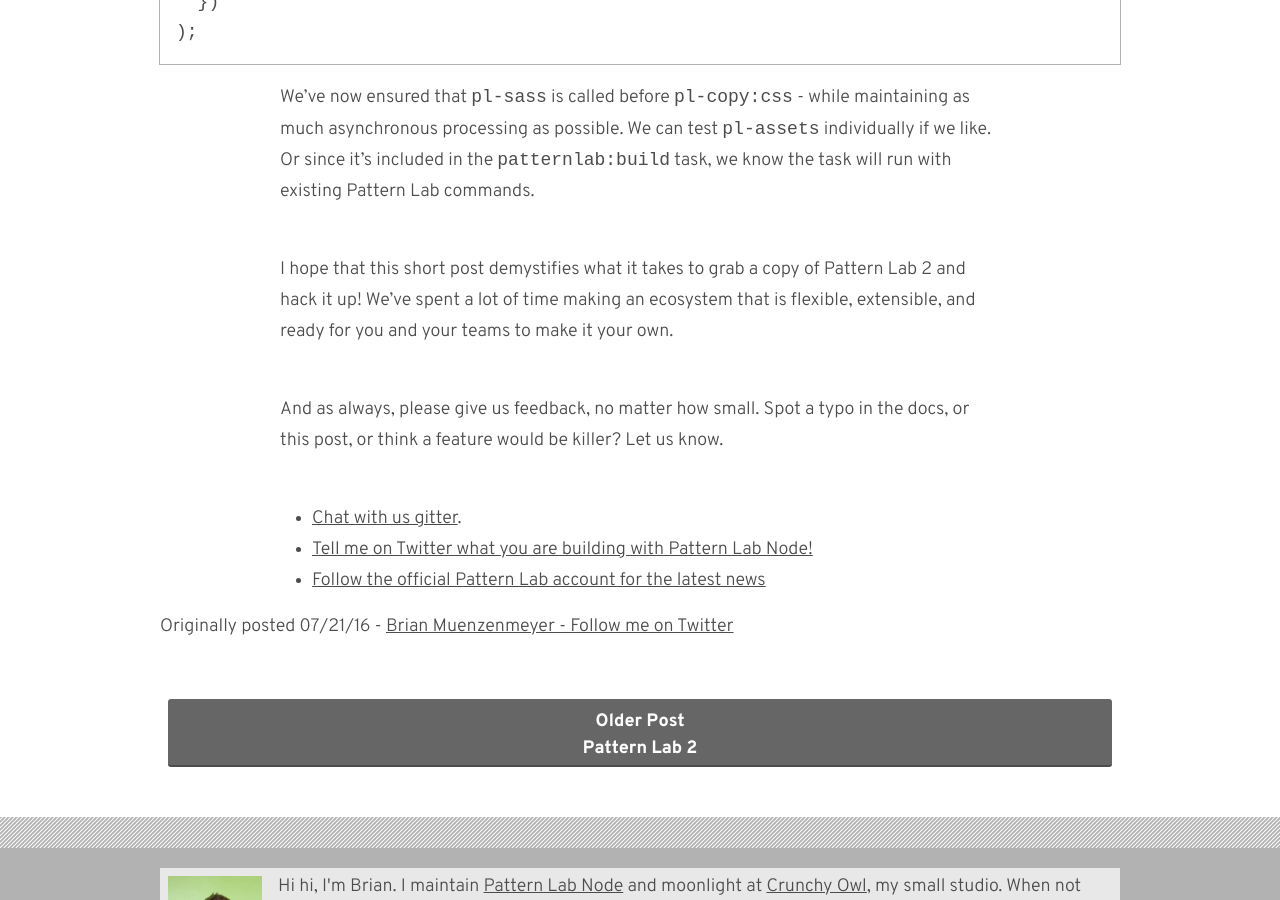
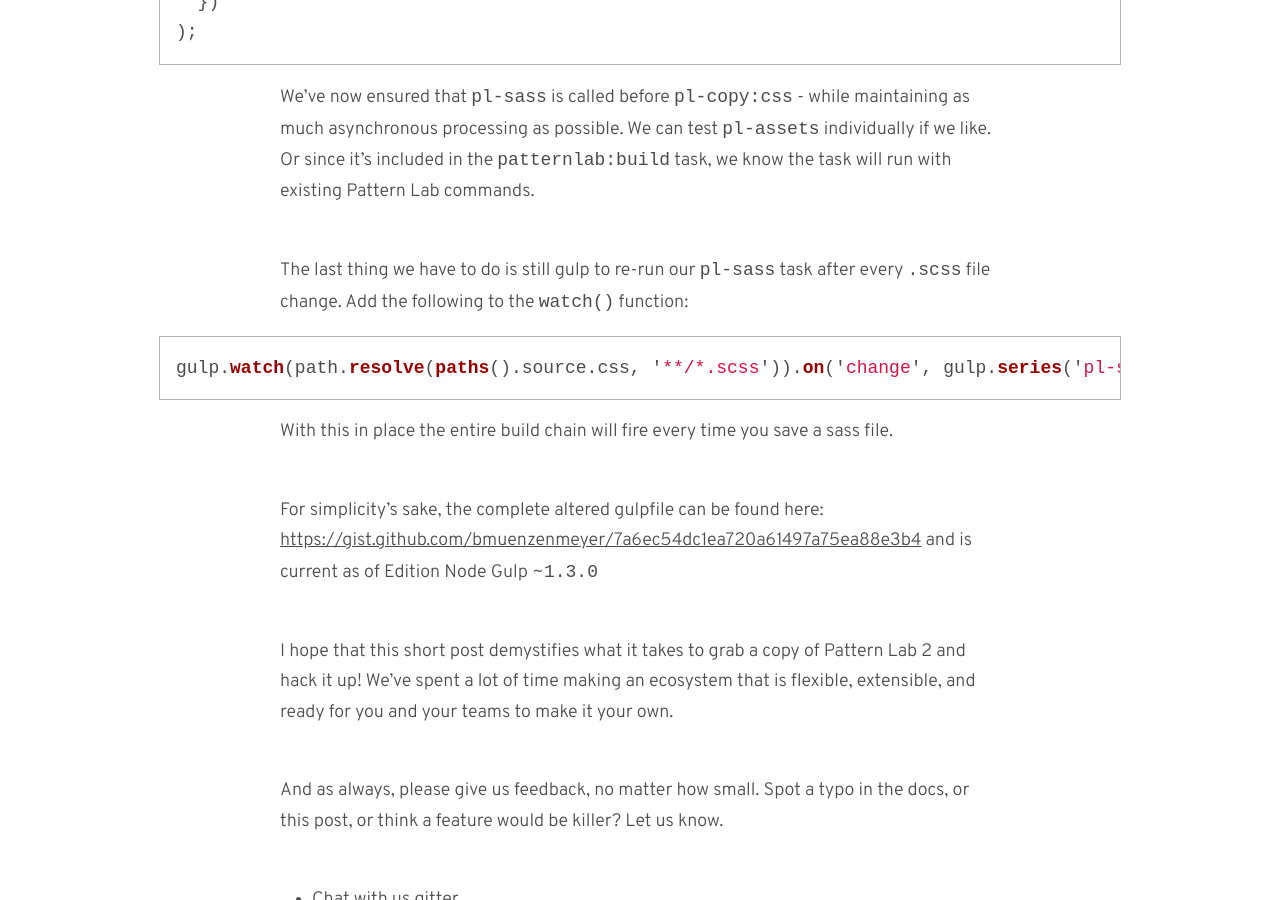
Before and after one commit to bmuenzenmeyer/bmuenzenmeyer.github.io, a Jekyll site: the page built from _posts/2016-7-21-adding-common-gulp-tasks-to-pattern-lab-node.md, in a window 1280 px wide and 900 px high, scrolled down 4324 px. Built offline with Jekyll 4.4.1, drawn with Linux system fonts in a browser that asks for light colours; comment, search, counter and statistics services are not loaded.

Commit message:
add a missing step to the post - setting up the watch thanks Albrecht

````diff
--- a/_posts/2016-7-21-adding-common-gulp-tasks-to-pattern-lab-node.md
+++ b/_posts/2016-7-21-adding-common-gulp-tasks-to-pattern-lab-node.md
@@ -108,6 +108,16 @@
 
 We've now ensured that `pl-sass` is called before `pl-copy:css` - while maintaining as much asynchronous processing as possible. We can test `pl-assets` individually if we like. Or since it's included in the `patternlab:build` task, we know the task will run with existing Pattern Lab commands.
 
+The last thing we have to do is still gulp to re-run our `pl-sass` task after every `.scss` file change. Add the following to the `watch()` function:
+
+```javascript
+gulp.watch(path.resolve(paths().source.css, '**/*.scss')).on('change', gulp.series('pl-sass'));
+```
+
+With this in place the entire build chain will fire every time you save a sass file.
+
+For simplicity's sake, the complete altered gulpfile can be found here: [https://gist.github.com/bmuenzenmeyer/7a6ec54dc1ea720a61497a75ea88e3b4](https://gist.github.com/bmuenzenmeyer/7a6ec54dc1ea720a61497a75ea88e3b4) and is current as of Edition Node Gulp ~`1.3.0`
+
 I hope that this short post demystifies what it takes to grab a copy of Pattern Lab 2 and hack it up! We've spent a lot of time making an ecosystem that is flexible, extensible, and ready for you and your teams to make it your own.
 
 And as always, please give us feedback, no matter how small. Spot a typo in the docs, or this post, or think a feature would be killer? Let us know.
````
